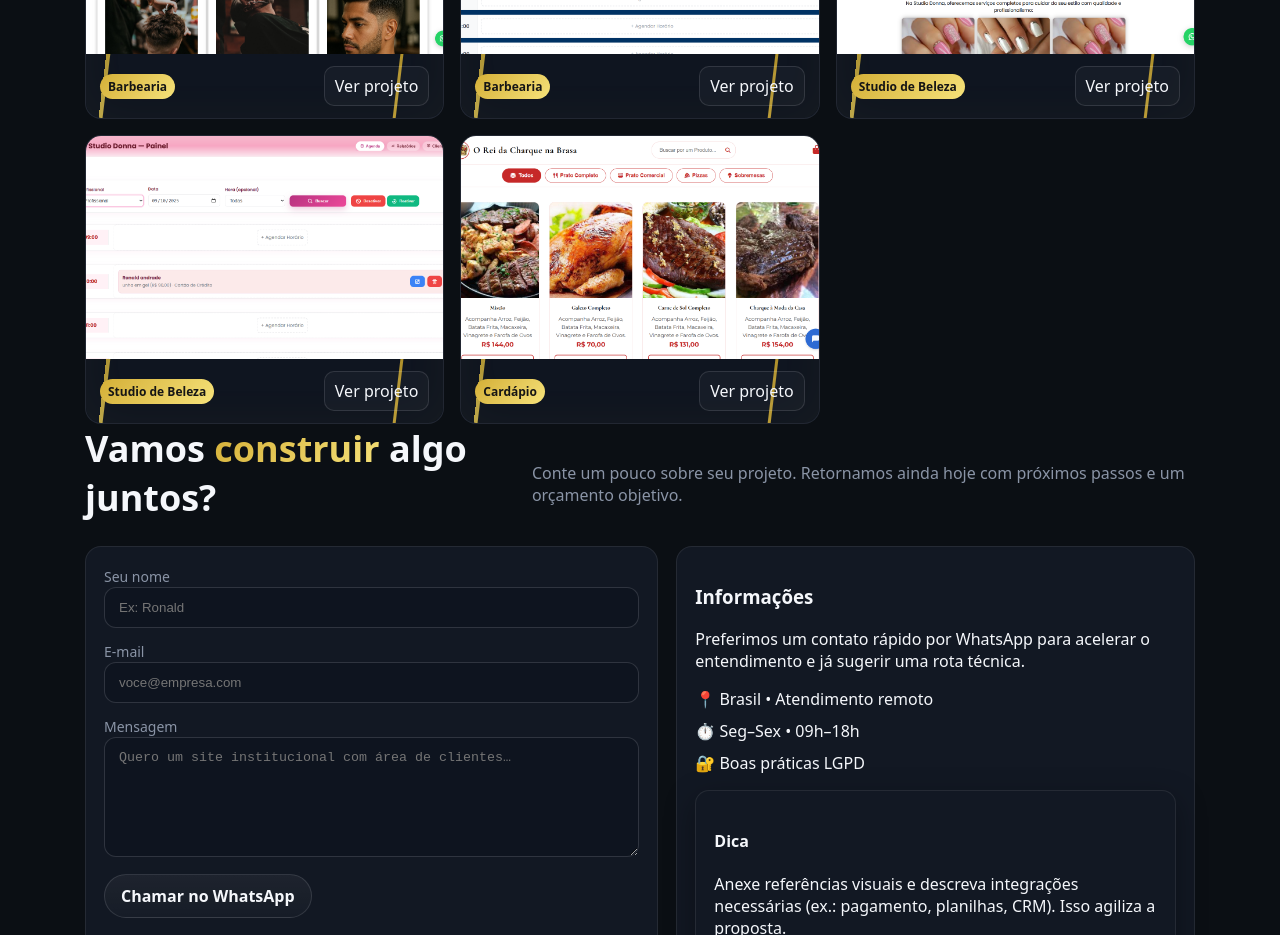
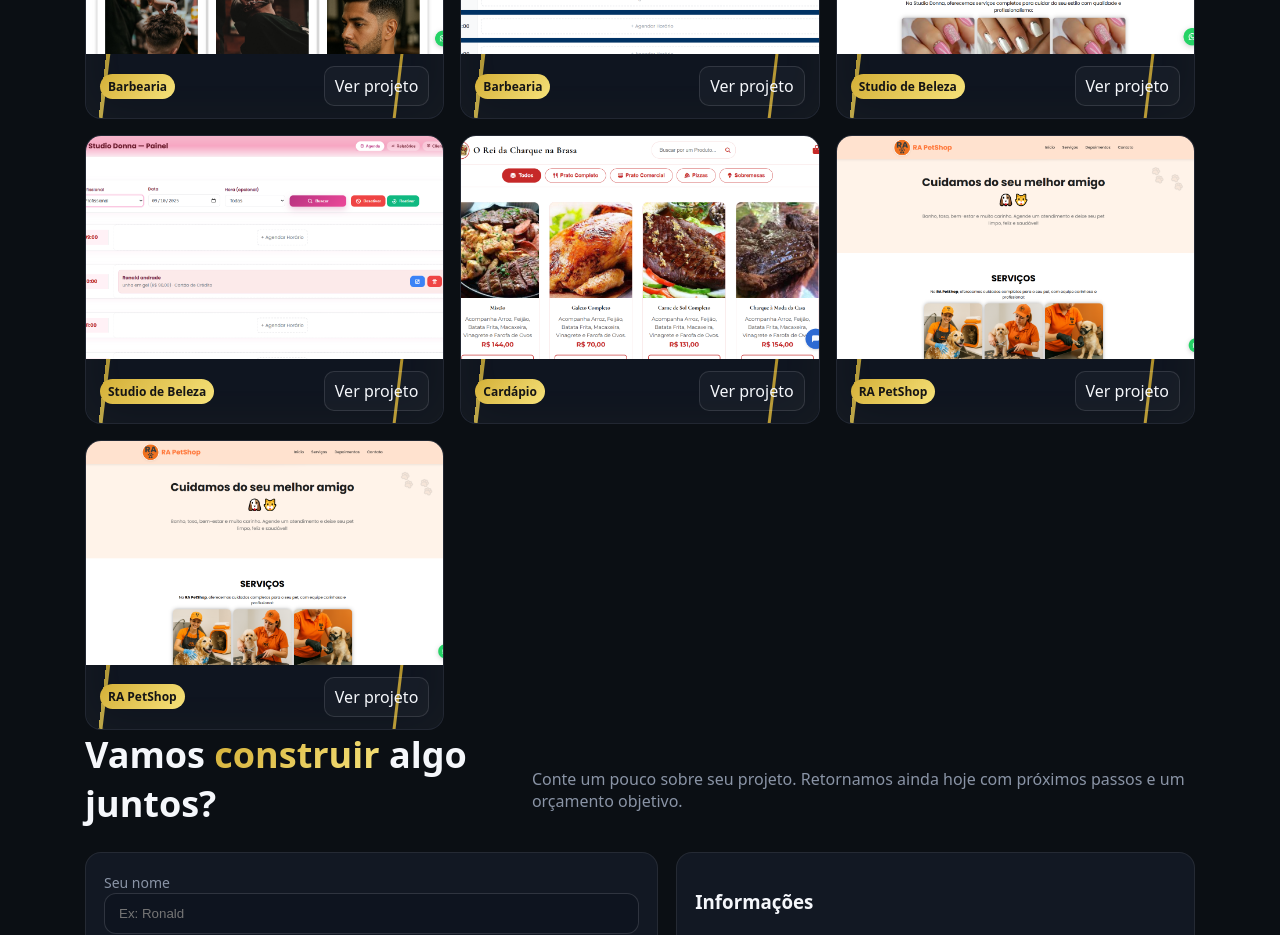
Before and after one commit to ronaldandrade25/ra-sistema, a plain HTML site: page index.html in a window 1280 px wide. Shown: the part 2280-3215 px from the top of the page. Drawn offline with Linux system fonts and the light colour scheme; files whose address does not match are found by name.

Commit message:
ajuste-serviços

```diff
--- a/index.html
+++ b/index.html
@@ -300,6 +300,30 @@
                             data-img="assets/thumbs/cardapio.png">Ver projeto</a>
                     </div>
                 </article>
+
+        <article class="work reveal" data-cat="cardapio">
+            <div class="thumb" style="background-image:url('./assets/rapetshop.png');"></div>
+            <div class="meta">
+                <span class="tag">RA PetShop</span>
+                <a class="open" href="https://ra-petshop.vercel.app/" target="_blank" rel="noopener"
+                    data-title="Página Administrativa – RA PetShop" data-desc="RA PetShop."
+                    data-link="https://ra-petshop.vercel.app/" data-embed="true"
+                    data-img="assets/thumbs/rapetshop.png">Ver projeto</a>
+            </div>
+        </article>
+
+
+
+                <article class="work reveal" data-cat="cardapio">
+                    <div class="thumb" style="background-image:url('./assets/rapetshop.png');"></div>
+                    <div class="meta">
+                        <span class="tag">RA PetShop</span>
+                        <a class="open" href="https://adm-rapetshop.vercel.app/" target="_blank" rel="noopener"
+                            data-title="Página Administrativa – RA PetShop" data-desc="RA PetShop."
+                            data-link="https://adm-rapetshop.vercel.app/" data-embed="true" data-img="assets/thumbs/rapetshop.png">Ver
+                            projeto</a>
+                    </div>
+                </article>
             </div>
         </section>
 
```
Also changed, not shown: assets/Painel • RA PetShop.png (added), assets/rapetshop.png (added).
